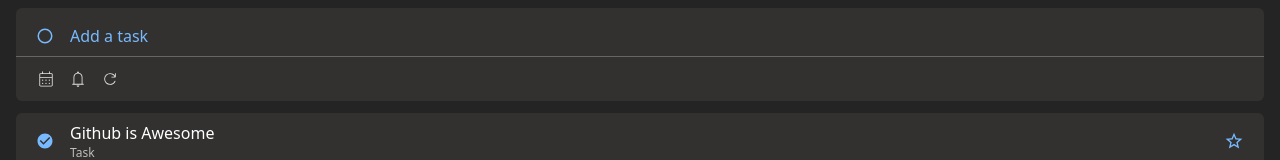
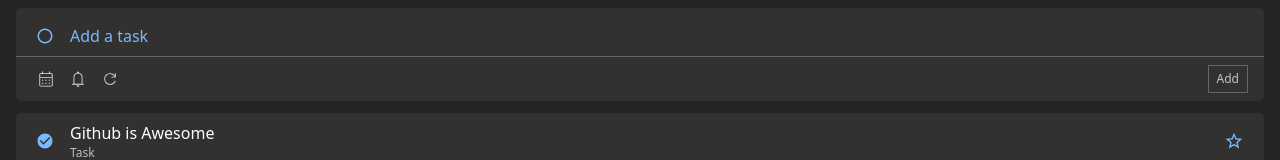
Before and after one commit to Danushka-Madushan/React-TS-Sample, a React (Vite) app: page / in a window 1280 px wide. Shown: the top 160 px of the page. Built offline with nearby package versions, Linux system fonts and the light colour scheme.

Commit message:
Update InsertBar.tsx

```diff
--- a/src/components/InsertBar.tsx
+++ b/src/components/InsertBar.tsx
@@ -6,12 +6,23 @@
 }) => {
   const [newItem, setnewItem] = useState<string>('')
 
+  const addItem = () => {
+    setItems((curItems) => {
+      return [...curItems, { isComplete: false, inFavourite: false, task: newItem }]
+    })
+    setnewItem('')
+  }
+
   const onFormSubmit = (event: FormEvent) => {
     event.preventDefault()
-    setItems((curItems) => {
-      return [...curItems, { isComplete: false, task: newItem }]
-    })
-    setnewItem('')
+    addItem()
+  }
+
+  const onAddClick = () => {
+    if (newItem.length === 0) {
+      return
+    }
+    addItem()
   }
 
   return (
@@ -31,7 +42,8 @@
           type="text" name="task" id="taskinput" placeholder='Add a task'
         />
       </form>
-      <div className='flex px-4 py-2'>
+      <div className='flex justify-between px-4 py-2'>
+        <div className='flex'>
           <svg xmlns="http://www.w3.org/2000/svg" width="28" height="28" viewBox="0 0 24 24" className='p-1 hover:bg-[#ffffff15] rounded-md'>
             <path fill="#ffffffe0" d="M5.615 21q-.69 0-1.152-.462Q4 20.075 4 19.385V6.615q0-.69.463-1.152Q4.925 5 5.615 5h1.77V3.308q0-.233.153-.386q.152-.153.385-.153t.386.153q.153.153.153.386V5h7.153V3.27q0-.214.144-.357t.356-.144q.214 0 .357.143t.143.357V5h1.77q.69 0 1.152.463q.463.462.463 1.152v12.77q0 .69-.462 1.152q-.463.463-1.153.463zm0-1h12.77q.23 0 .423-.192q.192-.193.192-.423v-8.77H5v8.77q0 .23.192.423q.193.192.423.192M5 9.615h14v-3q0-.23-.192-.423Q18.615 6 18.385 6H5.615q-.23 0-.423.192Q5 6.385 5 6.615zm0 0V6zm7 4.539q-.31 0-.54-.23q-.23-.23-.23-.54q0-.309.23-.539q.23-.23.54-.23q.31 0 .54.23q.23.23.23.54q0 .31-.23.539q-.23.23-.54.23m-4 0q-.31 0-.54-.23q-.23-.23-.23-.54q0-.309.23-.539q.23-.23.54-.23q.31 0 .54.23q.23.23.23.54q0 .31-.23.539q-.23.23-.54.23m8 0q-.31 0-.54-.23q-.23-.23-.23-.54q0-.309.23-.539q.23-.23.54-.23q.31 0 .54.23q.23.23.23.54q0 .31-.23.539q-.23.23-.54.23M12 18q-.31 0-.54-.23q-.23-.23-.23-.54q0-.309.23-.539q.23-.23.54-.23q.31 0 .54.23q.23.23.23.54q0 .31-.23.54Q12.31 18 12 18m-4 0q-.31 0-.54-.23q-.23-.23-.23-.54q0-.309.23-.539q.23-.23.54-.23q.31 0 .54.23q.23.23.23.54q0 .31-.23.54Q8.31 18 8 18m8 0q-.31 0-.54-.23q-.23-.23-.23-.54q0-.309.23-.539q.23-.23.54-.23q.31 0 .54.23q.23.23.23.54q0 .31-.23.54Q16.31 18 16 18" />
           </svg>
@@ -42,6 +54,10 @@
             <path fill="#ffffffe0" d="M12.077 19q-2.931 0-4.966-2.033q-2.034-2.034-2.034-4.964q0-2.93 2.034-4.966Q9.146 5 12.077 5q1.783 0 3.338.847q1.556.847 2.508 2.365V5.5q0-.213.144-.356T18.424 5q.213 0 .356.144q.143.143.143.356v3.923q0 .343-.232.576q-.232.232-.576.232h-3.923q-.212 0-.356-.144t-.144-.357q0-.213.144-.356t.356-.143h3.2q-.78-1.496-2.197-2.364Q13.78 6 12.077 6q-2.5 0-4.25 1.75T6.077 12q0 2.5 1.75 4.25t4.25 1.75q1.787 0 3.271-.968q1.485-.969 2.202-2.572q.085-.197.274-.276q.19-.08.388-.013q.211.067.28.275q.07.208-.015.404q-.833 1.885-2.56 3.017Q14.19 19 12.077 19" />
           </svg>
         </div>
+        <div>
+          <button type="button" onClick={onAddClick} className={`text-[12px] px-2 py-1 text-[#ffffffb9] border-[1px] border-[#ffffff41] ${ newItem.length !== 0 ? '' : 'hover:cursor-not-allowed' }`}>Add</button>
+        </div>
+      </div>
     </div>
   )
 }
```
Lines whose indentation alone changed are shown as unchanged.
